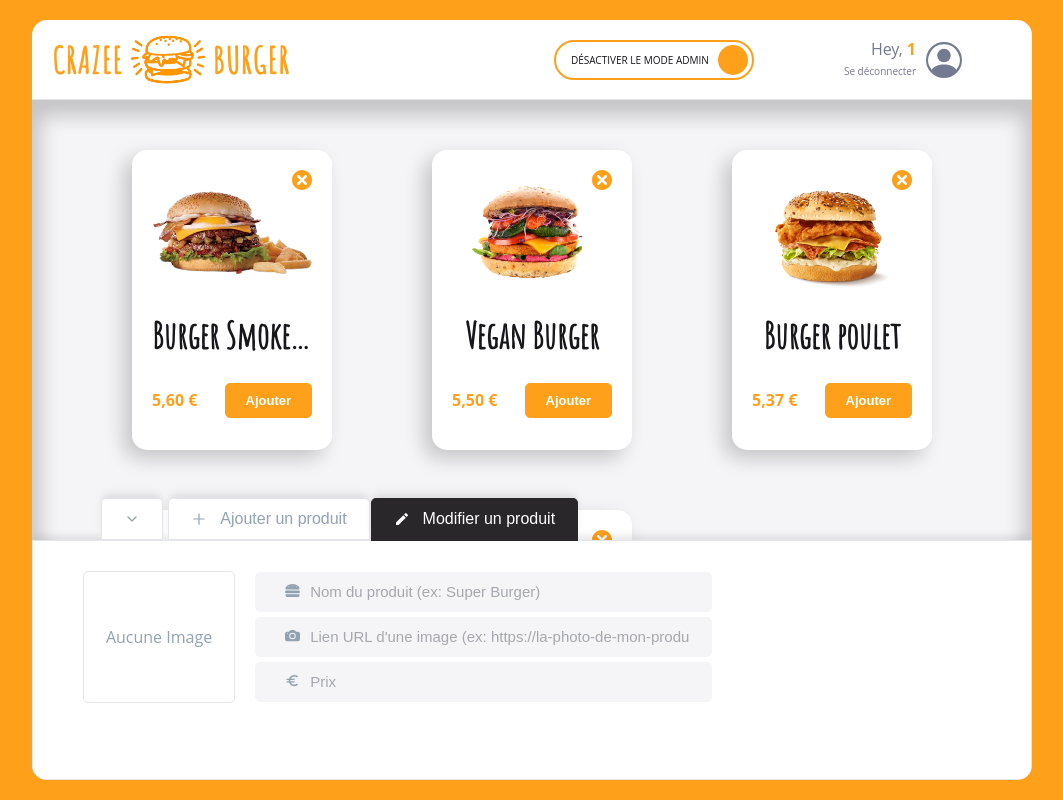
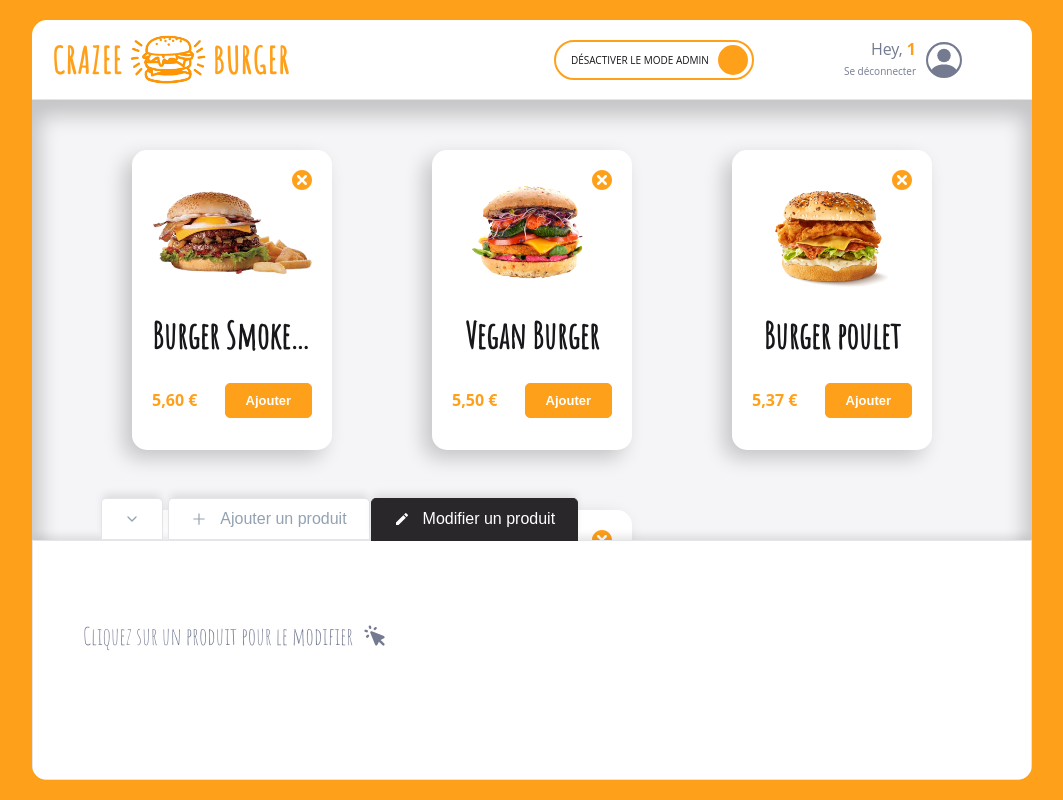
Before and after one commit to NFiker/crazee-burger, a React (Vite) app: page /order/1 in a window 1280 px wide. Shown: the whole page, without its empty margins (108-1171 px from the left). Built offline with nearby package versions, Linux system fonts and the light colour scheme; a web font is replaced by a local one.

Commit message:
✨ F09 : ADMIN > EditForm > Display hintMessage & focus conditionnaly

```diff
--- a/src/components/pages/order/main/admin/AdminTabs.jsx
+++ b/src/components/pages/order/main/admin/AdminTabs.jsx
@@ -6,7 +6,7 @@ import { theme } from "../../../../../theme/index";
 import OrderPage from "../../OrderPage";
 import { useContext } from "react";
 import OrderContext from "../../../../../context/OrderContext";
-import { getTabsConfig } from "./adminPanel/getTabsConfig";
+import { getTabsConfig } from "./adminPanel/getTabsConfig.jsx";
 
 export default function AdminTabs() {
   const {
@@ -21,7 +21,7 @@ export default function AdminTabs() {
     setCurrentTabSelected(tabSelected); // réactualise l'onglet sélectionné
   };
 
-  const tabs = getTabsConfig(currentTabSelected);
+  const tabs = getTabsConfig();
 
   return (
     <AdminTabsStyled>
--- a/src/components/pages/order/main/admin/adminPanel/AdminPanel.jsx
+++ b/src/components/pages/order/main/admin/adminPanel/AdminPanel.jsx
@@ -3,11 +3,13 @@ import { theme } from "../../../../../../theme/index";
 import { useContext } from "react";
 import OrderContext from "../../../../../../context/OrderContext";
 import { getTabsConfig, getTabsSelected } from "./getTabsConfig";
+import { EMPTY_PRODUCT } from "../../../../../../enums/product";
 
 export default function AdminPanel() {
-  const { currentTabSelected } = useContext(OrderContext);
+  const { currentTabSelected, productSelected } = useContext(OrderContext);
 
-  const tabs = getTabsConfig(currentTabSelected);
+  const hasBeenClicked = productSelected !== EMPTY_PRODUCT;
+  const tabs = getTabsConfig(hasBeenClicked);
   const tabSelected = getTabsSelected(tabs, currentTabSelected);
 
   return (
--- a/src/components/pages/order/main/admin/adminPanel/getTabsConfig.jsx
+++ b/src/components/pages/order/main/admin/adminPanel/getTabsConfig.jsx
@@ -6,7 +6,7 @@ import AddForm from "./AddForm";
 import EditForm from "./EditForm";
 import HintMessage from "./HintMessage";
 
-export const getTabsConfig = (currentTabSelected) => [
+export const getTabsConfig = (hasBeenClicked) => [
   {
     index: "add",
     label: "Ajouter un produit",
@@ -19,7 +19,7 @@ export const getTabsConfig = (currentTabSelected) => [
     index: "edit",
     label: "Modifier un produit",
     Icon: <MdModeEditOutline />,
-    Content: <EditForm />,
+    Content: hasBeenClicked ? <EditForm /> : <HintMessage />,
 
     // className: currentTabSelected === "edit" ? "is-active" : "",
   },
--- a/src/components/pages/order/main/menu/Menu.jsx
+++ b/src/components/pages/order/main/menu/Menu.jsx
@@ -10,6 +10,7 @@ import OrderContext from "../../../../../context/OrderContext";
 import EmptyMenuAdmin from "./EmptyMenuAdmin";
 import EmptyMenuClient from "./EmptyMenuClient";
 import { checkIfProductClicked } from "./helper";
+import { EMPTY_PRODUCT } from "../../../../../enums/product";
 
 const DEFAULT_IMAGE = "/images/coming-soon.png";
 
@@ -51,7 +52,18 @@ export default function Menu() {
 
   const handleCardDelete = (event, idProductToDelete) => {
     event.stopPropagation();
+
+    // Vérifie si le produit supprimé est celui actuellement sélectionné
+    const isDeletedProductSelected = productSelected?.id === idProductToDelete;
+
     handleDelete(idProductToDelete);
+
+    // Si le produit supprimé n'était pas celui sélectionné, on garde le focus
+    if (!isDeletedProductSelected) {
+      titleEditRef.current.focus();
+    } else {
+      setProductSelected(EMPTY_PRODUCT); // Réinitialise le produit sélectionné
+    }
   };
 
   return (
```
